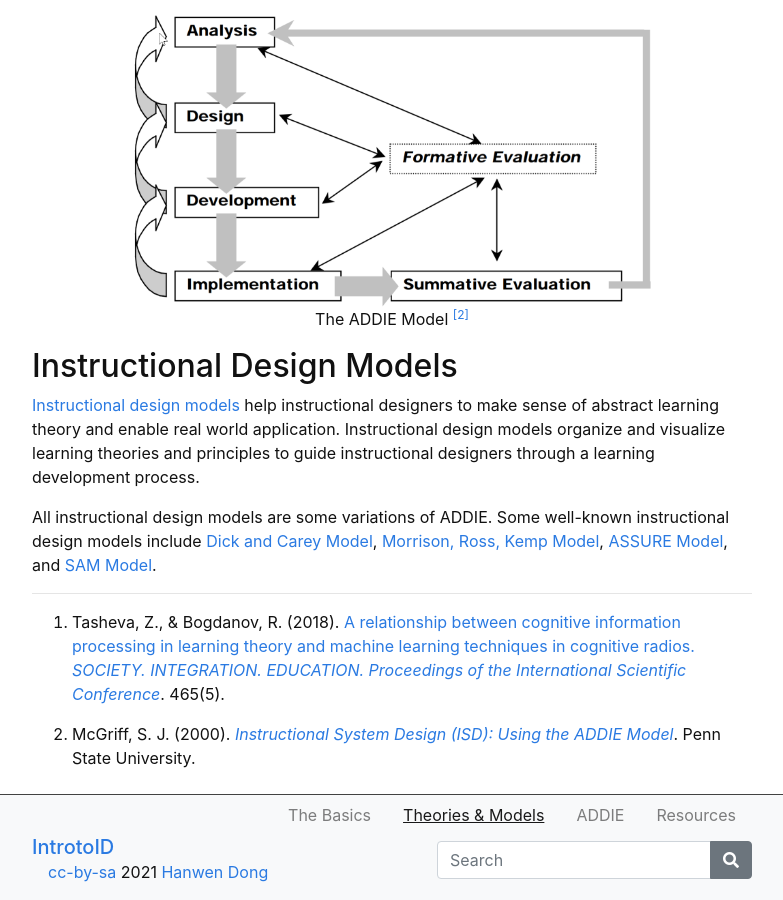
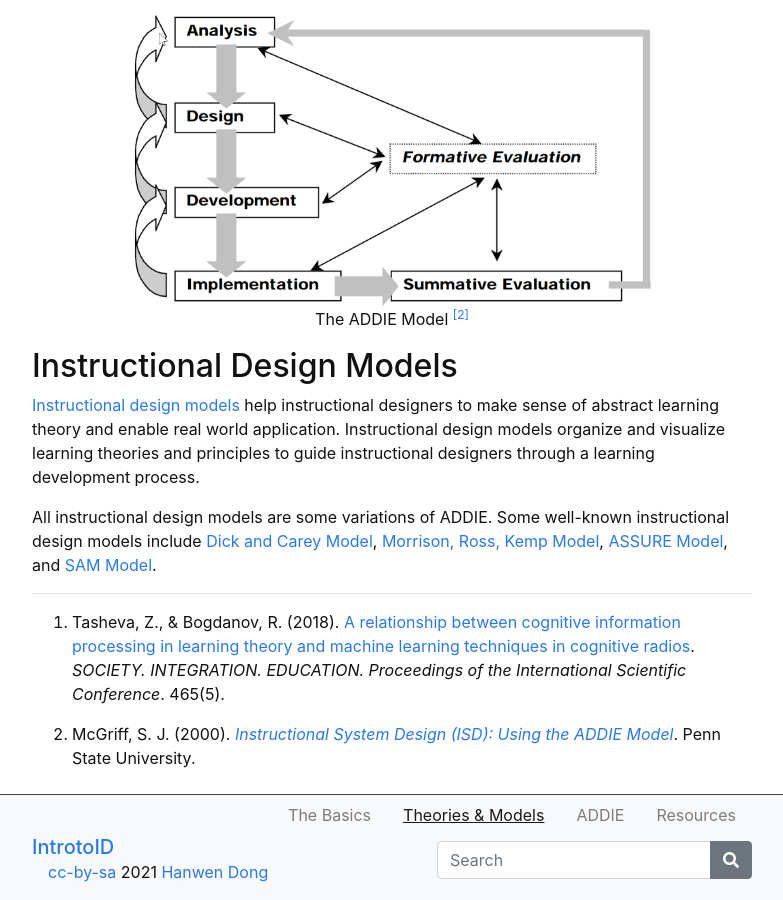
Before and after one commit to hanwendong1/IntrotoID, a Jekyll site: the page built from content/2-Theories&Models.md, in a window 1280 px wide and 900 px high, scrolled down 713 px. Shown: the whole window, without its empty margins (248-1031 px from the left). Built offline with Jekyll 4.4.1, drawn with Linux system fonts in a browser that asks for light colours.

Commit message:
Update 2-Theories&Models.md

```diff
--- a/content/2-Theories&Models.md
+++ b/content/2-Theories&Models.md
@@ -62,5 +62,5 @@ All instructional design models are some variations of ADDIE. Some well-known in
 
 <hr class="footnotes-sep">
 <ol class="footnotes-list">
-<li id="fn1"  class="footnote-item"><p>Tasheva, Z., & Bogdanov, R. (2018). <a href="https://www.researchgate.net/publication/325368819_A_RELATIONSHIP_BETWEEN_COGNITIVE_INFORMATION_PROCESSING_IN_LEARNING_THEORY_AND_MACHINE_LEARNING_TECHNIQUES_IN_COGNITIVE_RADIOS" target="_blank">A relationship between cognitive information processing in learning theory and machine learning techniques in cognitive radios. <em>SOCIETY. INTEGRATION. EDUCATION. Proceedings of the International Scientific Conference</em></a>. 465(5).</p>
+<li id="fn1"  class="footnote-item"><p>Tasheva, Z., & Bogdanov, R. (2018). <a href="https://www.researchgate.net/publication/325368819_A_RELATIONSHIP_BETWEEN_COGNITIVE_INFORMATION_PROCESSING_IN_LEARNING_THEORY_AND_MACHINE_LEARNING_TECHNIQUES_IN_COGNITIVE_RADIOS" target="_blank">A relationship between cognitive information processing in learning theory and machine learning techniques in cognitive radios</a>. <em>SOCIETY. INTEGRATION. EDUCATION. Proceedings of the International Scientific Conference</em>. 465(5).</p>
 <li id="fn2"  class="footnote-item"><p>McGriff, S. J. (2000). <a href="https://www.lib.purdue.edu/sites/default/files/directory/butler38/ADDIE.pdf" target="_blank"><em>Instructional System Design (ISD): Using the ADDIE Model</em></a>. Penn State University.</p>
```
